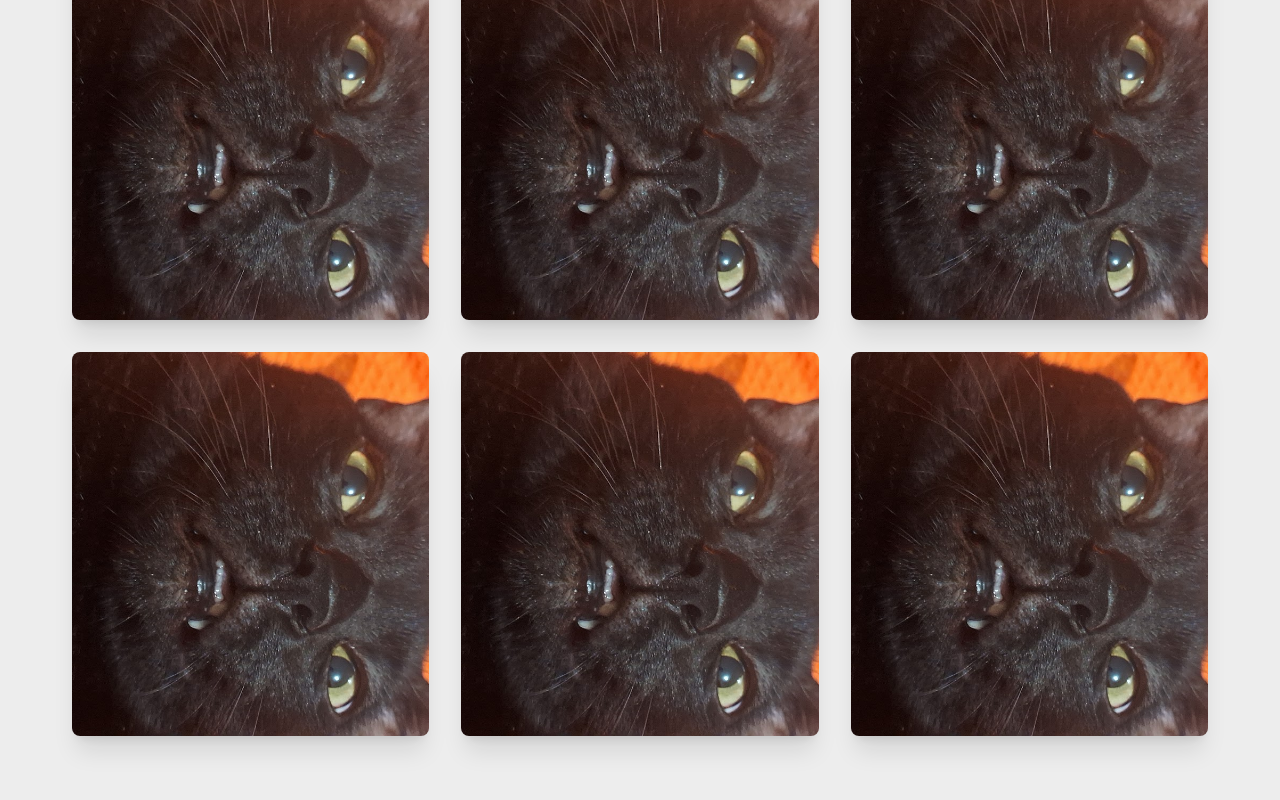
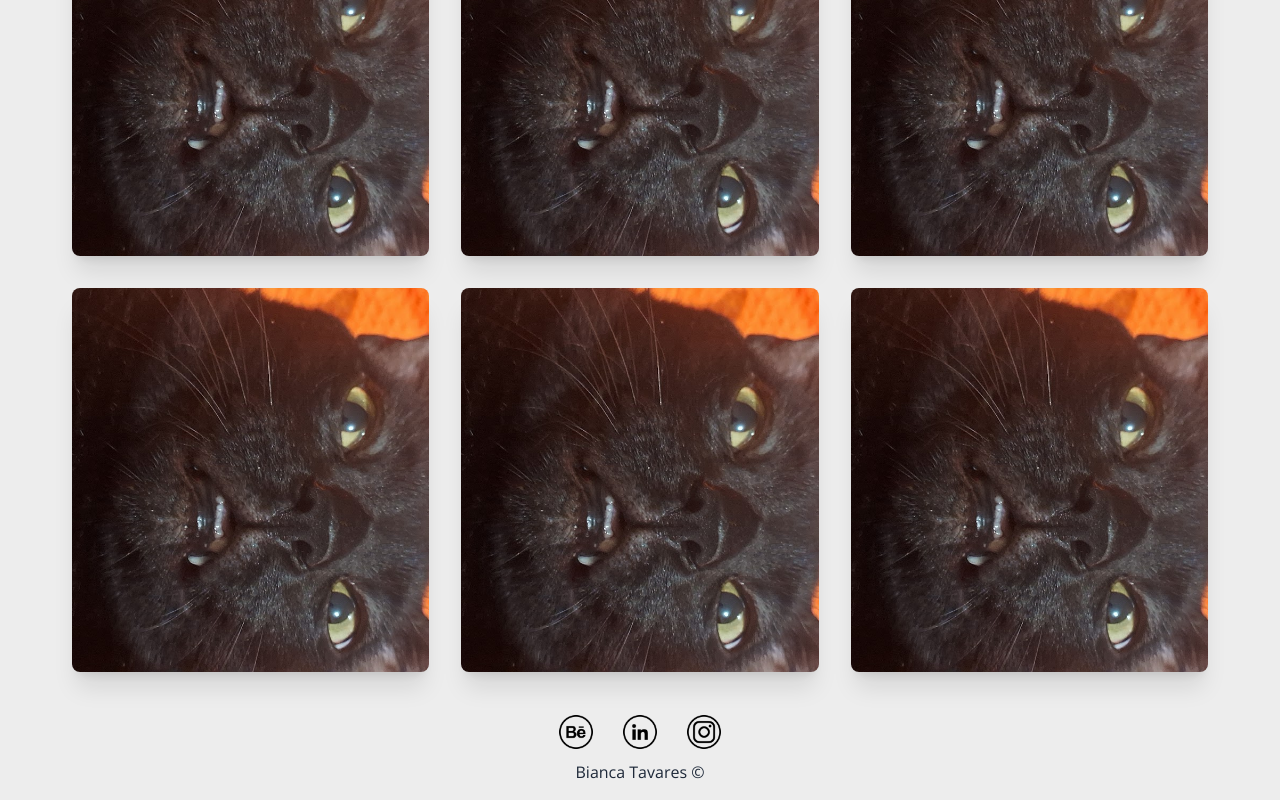
Before and after one commit to valentimdev/bibi_ilustra, a Next.js app: page / in a window 1280 px wide. Shown: the part 336-1136 px from the top of the page. Built offline with nearby package versions, Linux system fonts and the light colour scheme.

Commit message:
adicionando footer

```diff
--- a/src/app/layout.tsx
+++ b/src/app/layout.tsx
@@ -2,6 +2,7 @@ import type { Metadata } from "next";
 import { Open_Sans } from "next/font/google";
 import "./globals.css";
 import Header from "@/components/Header";
+import Footer from "@/components/Footer";
 
 const openSans = Open_Sans({
   subsets: ["latin"],
@@ -28,6 +29,7 @@ export default function RootLayout({
         <main className="flex-1 p-10">
         {children}
       </main>
+      <Footer />
       </body>
     </html>
   );
--- a/src/app/page.tsx
+++ b/src/app/page.tsx
@@ -4,7 +4,7 @@ import Image from "next/image";
 
 export default function Home() {
   return (
-    <div className="w-full h-screen flex flex-col">
+    <div className="w-full flex flex-col ">
       <ArtGallery/>
     </div>
   );
--- a/src/components/ArtGallery.tsx
+++ b/src/components/ArtGallery.tsx
@@ -54,7 +54,7 @@ const artworks: Artwork[] = [
 // É uma boa prática para definir componentes em TypeScript.
 const ArtGallery: React.FC = () => {
   return (
-    <main className=" py-16 px-4 sm:px-8">
+    <main className="px-4 sm:px-8">
       <div className="max-w-7xl mx-auto">
         {/* Título da Seção */}
         <div className="text-center mb-12 text-black flex flex-row justify-center gap-10">
--- /dev/null
+++ b/src/components/Footer.tsx
@@ -0,0 +1,55 @@
+import React from 'react';
+import Image from 'next/image';
+
+const socialLinks = [
+  {
+    name: 'Behance',
+    url: 'https://www.behance.net/biannca_mo7ac9',
+    icon: '/icons/behance.svg',
+  },
+  {
+    name: 'LinkedIn',
+    url: 'https://www.linkedin.com/in/bianca-tavares-388876221',
+    icon: '/icons/linkedin.svg',
+  },
+  {
+    name: 'Instagram',
+    url: 'https://www.instagram.com/arttbit',
+    icon: '/icons/ig.svg',
+  },
+];
+
+const Footer: React.FC = () => {
+  return (
+    <footer
+      className="flex flex-col items-center justify-center w-full pt-px4 pb-2"
+
+    >
+      <div className="flex flex-row items-center gap-6 mb-2">
+        {socialLinks.map((link) => (
+          <a
+            key={link.name}
+            href={link.url}
+            target="_blank"
+            rel="noopener noreferrer"
+            className="text-gray-800 hover:opacity-75 transition-opacity"
+          >
+            <Image
+              src={link.icon}
+              alt={link.name}
+              width={40}
+              height={40}
+              className="filter brightness-0"
+            />
+          </a>
+        ))}
+      </div>
+
+      <p className="text text-gray-800 ">
+        Bianca Tavares ©
+      </p>
+    </footer>
+  );
+};
+
+export default Footer;
```
